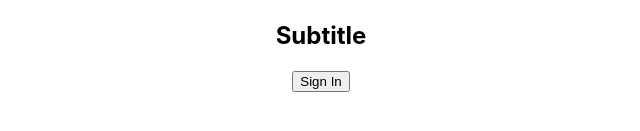
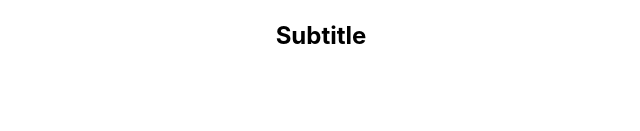
Before and after one commit to shadagali03/Split_It, a React (Create React App) app: page / in a window 1280 px wide. Shown: the part 365-496 px from the top of the page, without its empty margins (319-959 px from the left). Built offline with nearby package versions, Linux system fonts and the light colour scheme.

Commit message:
firebase auth

```diff
--- a/src/App.js
+++ b/src/App.js
@@ -1,14 +1,13 @@
-import logo from './logo.svg';
 import './App.css';
 import { Home, Dashboard, Groups, Addexpense } from './pages';
 import 'tailwindcss/tailwind.css';
 import { BrowserRouter, Route, Routes } from 'react-router-dom';
+import React from 'react';
 
 function App() {
   return (
     <div className="App">
           <BrowserRouter>
-
             <Routes>
               <Route path ="/" element={<Home />} />
               <Route path="/dashboard" element={<Dashboard />} />
--- /dev/null
+++ b/src/components/Oauth.js
@@ -0,0 +1,41 @@
+import React, { useEffect } from 'react'
+import { GoogleLogin, googleLogout, GoogleOAuthProvider } from '@react-oauth/google';
+import useStore from '../store'
+import Cookies from 'universal-cookie'
+const cookies = new Cookies()
+
+
+export default function Oauth() {
+    const user = useStore(state => state.user)
+    const setUser = useStore(state => state.setUser)
+    console.log(user)
+
+    useEffect(() => {
+        const googleUser = cookies.get('googleUser')
+        if (googleUser) (async () => setUser(googleUser))()
+    }, [setUser])
+
+    return <GoogleOAuthProvider clientId="1028579500769-fg8adfhna2c5hb7ee0012afb5t6kunqi.apps.googleusercontent.com">
+        {user ?
+            <button className="text-white bg-gradient-to-r from-main-400 via-main-500 to-main-600 hover:bg-gradient-to-br focus:ring-4 focus:outline-none focus:ring-main-300 dark:focus:ring-main-800 shadow-lg shadow-main-500/50 dark:shadow-lg dark:shadow-main-800/80 font-medium rounded-lg text-sm px-5 py-2.5 text-center mr-2 mb-2"
+                onClick={async () => {
+                    googleLogout()
+                    cookies.set('googleUser', null)
+                    setUser(null)
+                }}
+                type="button">
+                Logout
+            </button> :
+            <GoogleLogin
+                onSuccess={async (googleUser) => {
+                    cookies.set('googleUser', googleUser)
+                    setUser(googleUser)
+                }}
+                onError={(error) => console.log(error)}
+                auto_select
+                // useOneTap
+            />
+
+        }
+    </GoogleOAuthProvider>
+}
--- a/src/pages/Home.js
+++ b/src/pages/Home.js
@@ -1,4 +1,5 @@
 import React from 'react';
+import Oauth from '../components/Oauth'
 
 
 const Home = () => {
@@ -14,7 +15,8 @@ const Home = () => {
             <h2 className="text-lg font-medium text-gray-600">Subtitle</h2>
           </div>
           <div className="p-4 ml-auto">
-            <button className="bg-blue-500 hover:bg-blue-700 text-white font-bold py-2 px-4 rounded">Sign In</button>
+            <Oauth />
+            {/* <button className="bg-blue-500 hover:bg-blue-700 text-white font-bold py-2 px-4 rounded">Sign In</button> */}
           </div>
         </div>
       </div>
--- /dev/null
+++ b/src/store.js
@@ -0,0 +1,22 @@
+import create from 'zustand'
+
+let timeout = setTimeout(() => { }, 0)
+
+const useStore = create(set => ({
+    user: null,
+    setUser: (user) => {
+        set({ user: user })
+    },
+
+    showUnauthorizedError: false,
+    setShowUnauthorizedError: (bool) => {
+        set({ showUnauthorizedError: bool })
+
+        if (bool) {
+            clearTimeout(timeout)
+            timeout = setTimeout(() => set({ showUnauthorizedError: false }), 3000)
+        }
+    }
+}))
+
+export default useStore
```
Also changed, not shown: package.json (+4 -5 lines), 1 other file (tests, documents, lock files or other folders).
